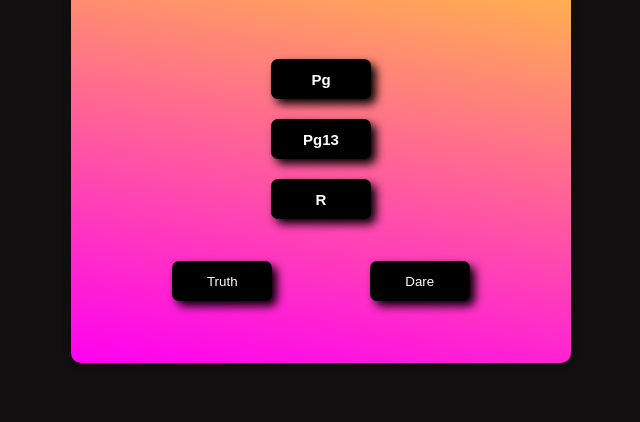
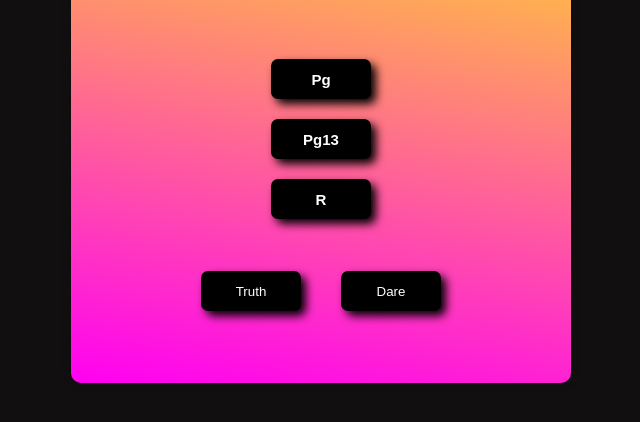
Before and after one commit to francistobi/truth-or-dare-game, a website: page index.html in a window 1280 px wide. Shown: the part 270-692 px from the top of the page, without its empty margins (319-959 px from the left). Drawn offline with Linux system fonts and the light colour scheme.

Commit message:
new commit

```diff
--- a/css-files/tord.css
+++ b/css-files/tord.css
@@ -34,12 +34,13 @@ h2 {
 }
 .options {
   text-align: center;
-  display: grid;
-  grid-template-columns: repeat(2, 4fr);
-  column-gap: 29px;
-  margin: 10px 15px;
+  display: flex;
+  align-items: center;
+  justify-content: center;
   padding: 2rem;
+  flex-wrap: nowrap; /* Prevent items from wrapping */
 }
+
 .truth,
 .dare {
   background-color: black;
@@ -49,7 +50,8 @@ h2 {
   border: none;
   border-radius: 7px;
   cursor: pointer;
-  margin: 0 auto;
+  margin: 20px;
+  padding: 0;
   box-shadow: 5px 5px 10px 0px rgb(0, 0, 0);
 }
 
```
